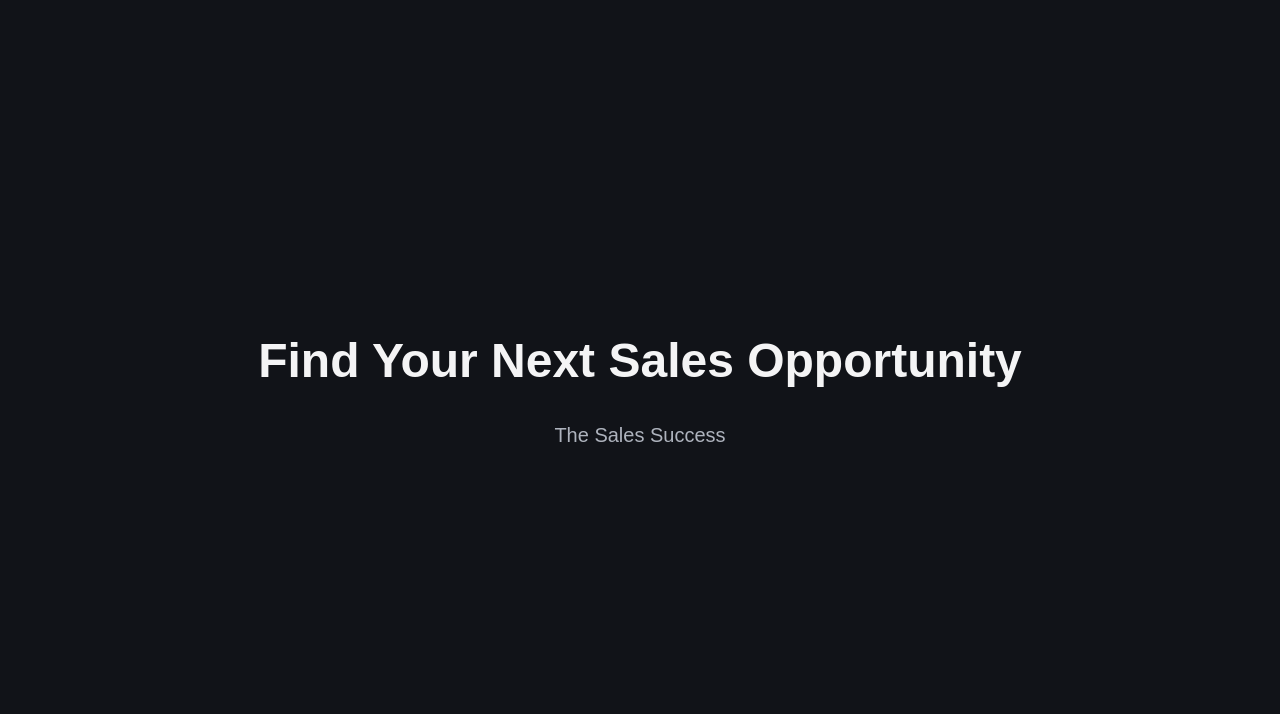
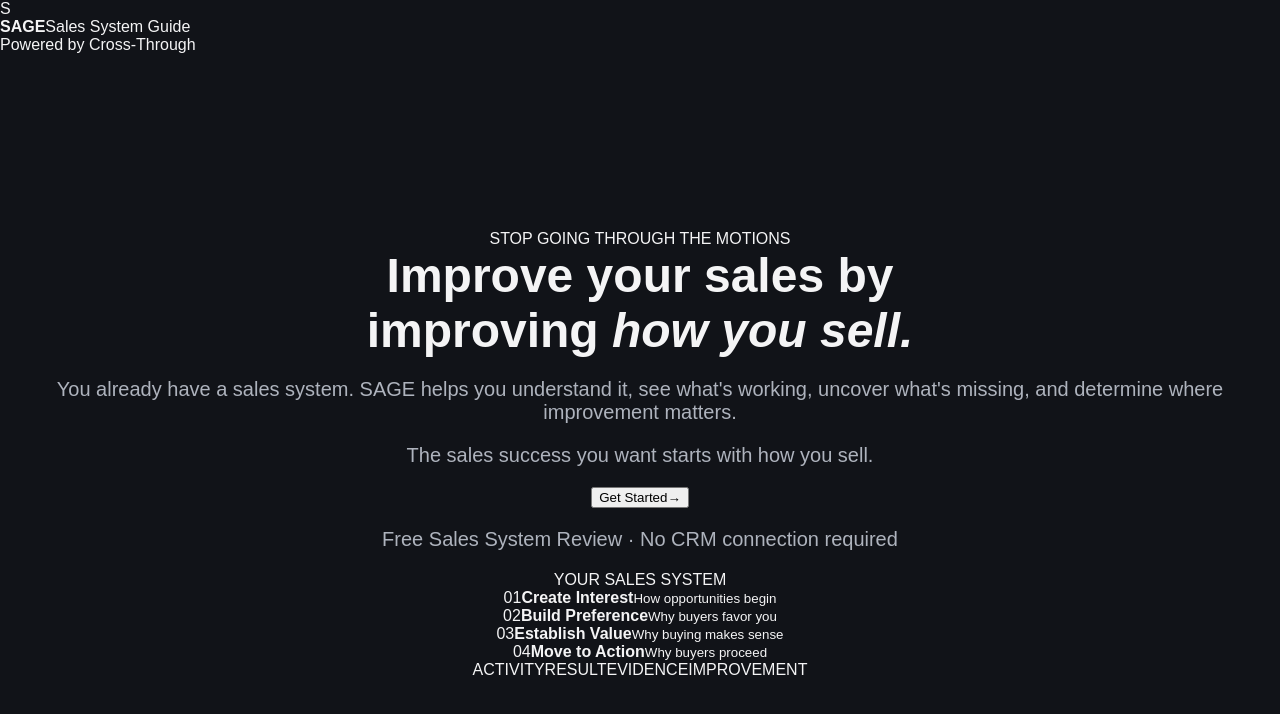
Before and after one commit to SRYProjects/TSS-GPT, a React (Vite) app: page / in a window 1280 px wide. Shown: the top 714 px of the page. Built offline with nearby package versions, Linux system fonts and the light colour scheme.

Commit message:
Update App.jsx

```diff
--- a/src/App.jsx
+++ b/src/App.jsx
@@ -1,11 +1,143 @@
-import React from "react";
+import React, { useState } from "react";
 
 function App() {
+  const [started, setStarted] = useState(false);
+
+  if (started) {
+    return (
+      <div className="app-shell">
+        <header className="app-header">
+          <div className="brand">
+            <span className="brand-mark">S</span>
+            <div>
+              <strong>SAGE</strong>
+              <span>Sales System Guide</span>
+            </div>
+          </div>
+          <div className="progress-label">Sales System Review</div>
+        </header>
+
+        <main className="review-start">
+          <div className="review-card">
+            <span className="eyebrow">LET'S LOOK AT HOW YOU SELL</span>
+
+            <h1>First, let's understand your sales system.</h1>
+
+            <p>
+              Every business that sells already has a sales system. I'll help
+              you make yours visible—how sales begin, how they move forward,
+              what you know is working, and what may need attention.
+            </p>
+
+            <div className="review-note">
+              <strong>This won't require reports, CRM access, or spreadsheets.</strong>
+              <span>
+                I'll ask you a series of straightforward questions about how
+                your business actually sells.
+              </span>
+            </div>
+
+            <button className="primary-button">
+              Begin My Review
+              <span aria-hidden="true">→</span>
+            </button>
+          </div>
+        </main>
+      </div>
+    );
+  }
+
   return (
-    <main>
-      <h1>Find Your Next Sales Opportunity</h1>
-      <p>The Sales Success</p>
-    </main>
+    <div className="landing">
+      <header className="landing-header">
+        <div className="brand">
+          <span className="brand-mark">S</span>
+          <div>
+            <strong>SAGE</strong>
+            <span>Sales System Guide</span>
+          </div>
+        </div>
+
+        <span className="powered">Powered by Cross-Through</span>
+      </header>
+
+      <main className="hero">
+        <div className="hero-content">
+          <span className="eyebrow">STOP GOING THROUGH THE MOTIONS</span>
+
+          <h1>
+            Improve your sales by
+            <br />
+            improving <em>how you sell.</em>
+          </h1>
+
+          <p className="hero-copy">
+            You already have a sales system. SAGE helps you understand it,
+            see what's working, uncover what's missing, and determine where
+            improvement matters.
+          </p>
+
+          <p className="hero-statement">
+            The sales success you want starts with how you sell.
+          </p>
+
+          <button
+            className="primary-button"
+            onClick={() => setStarted(true)}
+          >
+            Get Started
+            <span aria-hidden="true">→</span>
+          </button>
+
+          <p className="free-note">
+            Free Sales System Review · No CRM connection required
+          </p>
+        </div>
+
+        <div className="system-visual" aria-hidden="true">
+          <div className="visual-label">YOUR SALES SYSTEM</div>
+
+          <div className="system-path">
+            <div className="system-node">
+              <span>01</span>
+              <strong>Create Interest</strong>
+              <small>How opportunities begin</small>
+            </div>
+
+            <div className="connector"></div>
+
+            <div className="system-node">
+              <span>02</span>
+              <strong>Build Preference</strong>
+              <small>Why buyers favor you</small>
+            </div>
+
+            <div className="connector"></div>
+
+            <div className="system-node">
+              <span>03</span>
+              <strong>Establish Value</strong>
+              <small>Why buying makes sense</small>
+            </div>
+
+            <div className="connector"></div>
+
+            <div className="system-node">
+              <span>04</span>
+              <strong>Move to Action</strong>
+              <small>Why buyers proceed</small>
+            </div>
+          </div>
+
+          <div className="visual-footer">
+            <span>ACTIVITY</span>
+            <span>RESULT</span>
+            <span>EVIDENCE</span>
+            <span>IMPROVEMENT</span>
+          </div>
+        </div>
+      </main>
+    </div>
   );
 }
 
```
